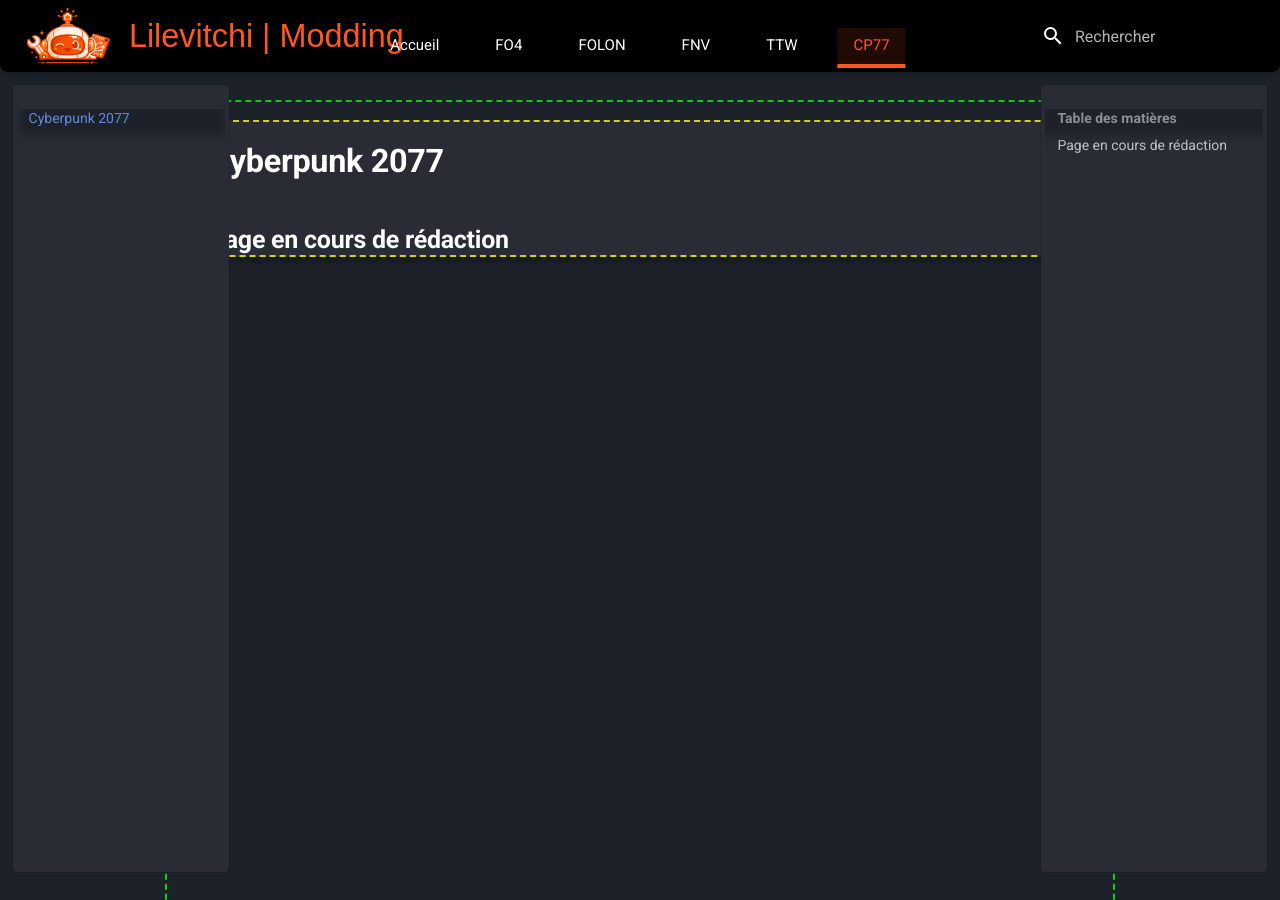
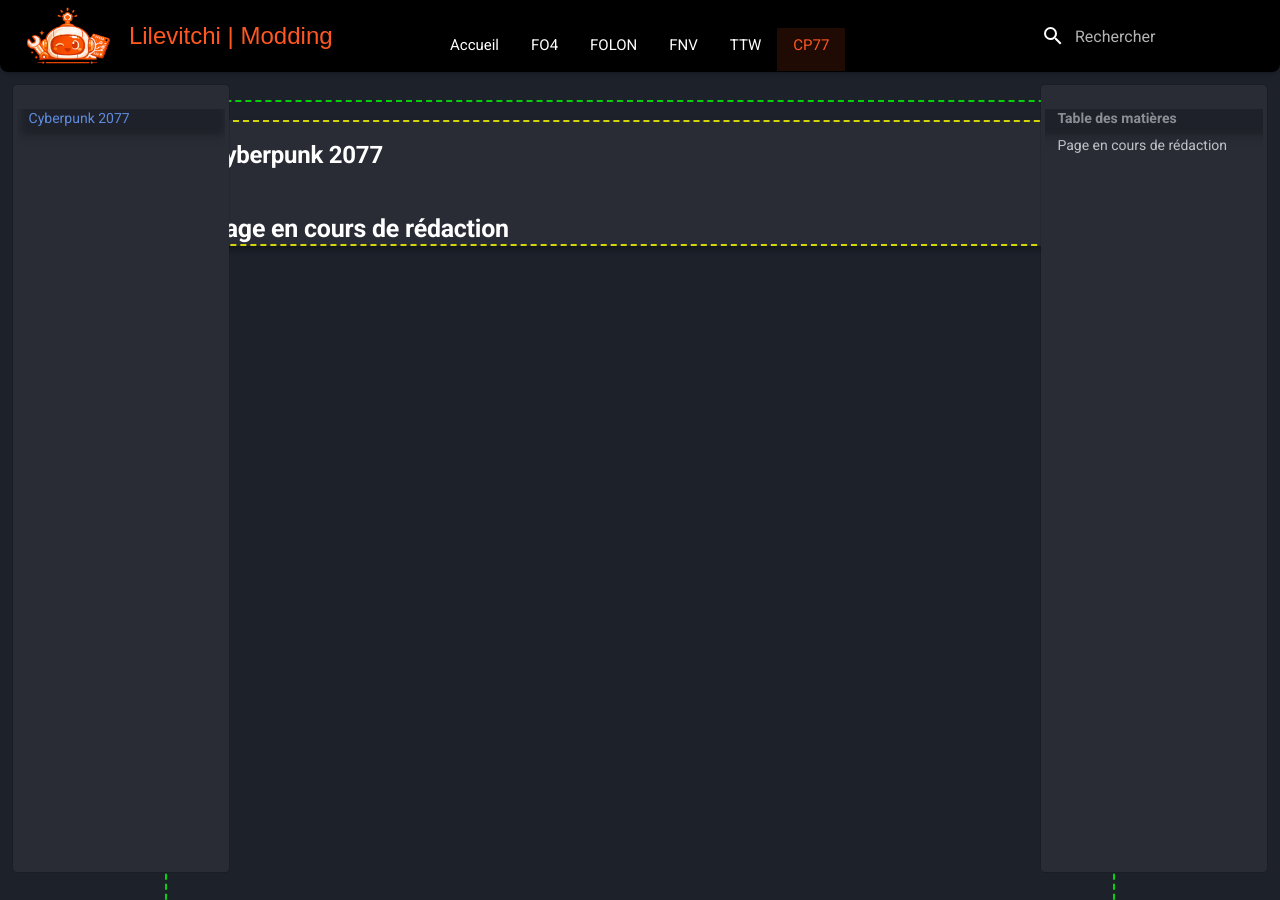
Before and after one commit to Lilevitchi/lilevitchi.github.io, an MkDocs documentation site: the page built from docs/cyberpunk/index.md, in a window 1280 px wide and 900 px high. Built offline with MkDocs 1.6.1 and Material for MkDocs 9.7.7, drawn with Linux system fonts in a browser that asks for light colours.

Commit message:
Update extra.css

```diff
--- a/docs/stylesheets/extra.css
+++ b/docs/stylesheets/extra.css
@@ -54,8 +54,8 @@
   --radius-lg: 1rem;    /* 16px */
 
   /* ---------- Typography ---------- */
-  --font-base-size: 0.9rem;
-  --font-h1-size: 1.62rem;
+  --font-base-size: 0.8rem;
+  --font-h1-size: 1.2rem;
   --font-hub-title: 1.98rem;
   --font-base: 400;
   --font-heavy: 800;
@@ -227,11 +227,11 @@
   margin: 0;
 }
 
-/* Item = Source de l'espace
+/* Item = Source de l'espace */
 [data-md-color-scheme] .md-tabs__item {
   margin: 0;
   padding: 0;
-}*/
+}
 
 /* Onglet — état normal */
 [data-md-color-scheme] .md-tabs__link {
@@ -239,6 +239,7 @@
   color: var(--white);
   padding: 0.4rem 0.8rem;
   font-size: 0.75rem;
+  height: 100%;
   opacity: 1;
   border-bottom: 4px solid transparent;
   transition: var(--transition);
```
